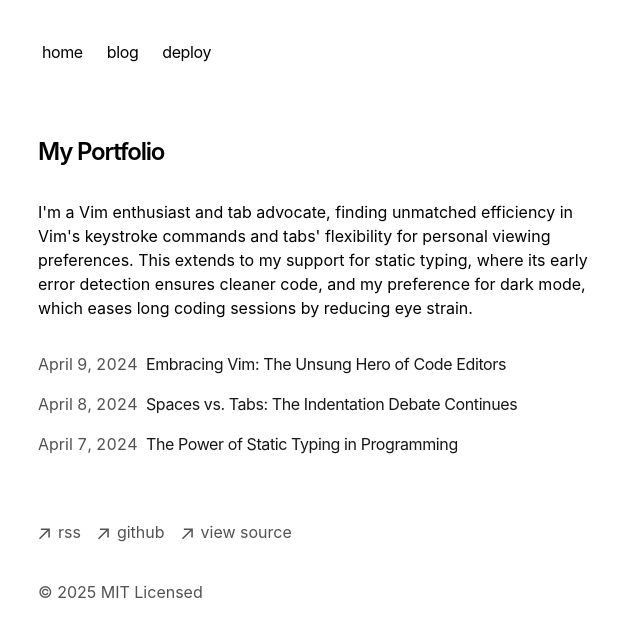
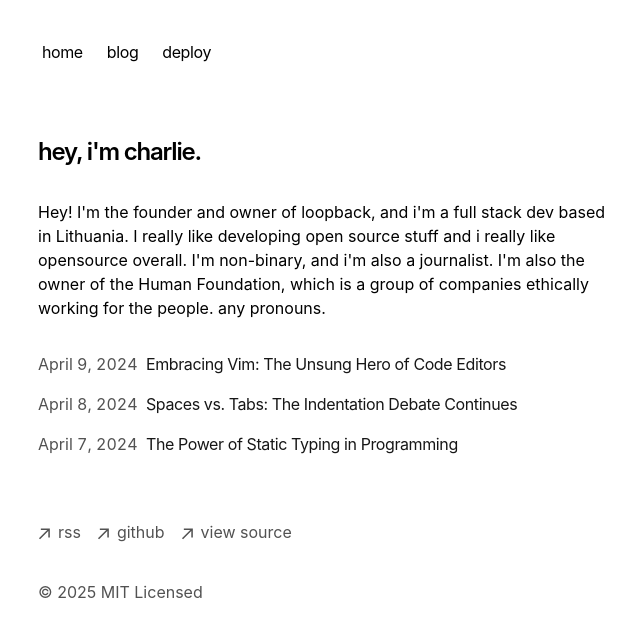
Before and after one commit to a53xd/t480.dev, a Next.js app: page / in a window 1280 px wide. Shown: the top 636 px of the page, without its empty margins (314-954 px from the left). Built offline with nearby package versions, Linux system fonts and the light colour scheme.

Commit message:
Update page.tsx

```diff
--- a/app/page.tsx
+++ b/app/page.tsx
@@ -4,14 +4,12 @@ export default function Page() {
   return (
     <section>
       <h1 className="mb-8 text-2xl font-semibold tracking-tighter">
-        My Portfolio
+        hey, i'm charlie.
       </h1>
       <p className="mb-4">
-        {`I'm a Vim enthusiast and tab advocate, finding unmatched efficiency in
-        Vim's keystroke commands and tabs' flexibility for personal viewing
-        preferences. This extends to my support for static typing, where its
-        early error detection ensures cleaner code, and my preference for dark
-        mode, which eases long coding sessions by reducing eye strain.`}
+        {`Hey! I'm the founder and owner of loopback, and i'm a full stack dev based in Lithuania.
+        I really like developing open source stuff and i really like opensource overall. I'm non-binary, and i'm also a journalist.
+        I'm also the owner of the Human Foundation, which is a group of companies ethically working for the people. any pronouns.`}
       </p>
       <div className="my-8">
         <BlogPosts />
```
